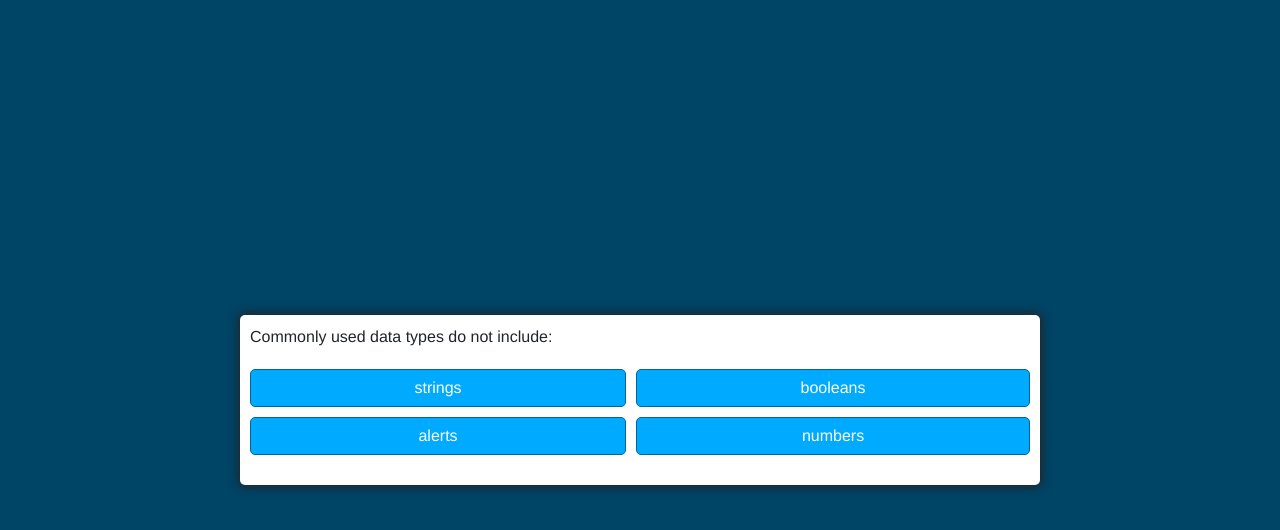
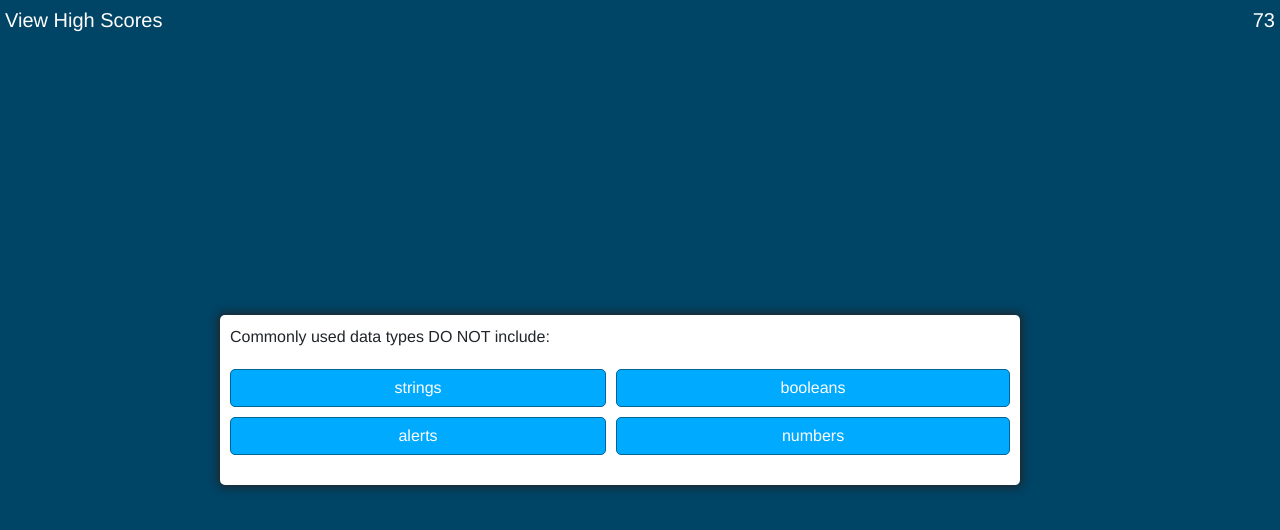
Before and after one commit to SirPotatoIV/coding_quiz, a plain HTML site: page index.html in a window 1280 px wide. Both pictures are taken after a click on the button "Start Quiz". Drawn offline with nearby package versions, Linux system fonts and the light colour scheme.

Commit message:
adding interval

```diff
--- a/index.html
+++ b/index.html
@@ -13,6 +13,12 @@
 </head>
 
 <body>
+    <div class="highscoreLink" id="highScores">
+        <p>View High Scores</p>
+    </div>
+    <div class="timeLeft" id="quiz-timer">
+        <span id="countdown">75</span>
+    </div>
 
     <div class="container" id="questionsblock">
         <div id="question-container" class="hide">
@@ -35,6 +41,10 @@
         <button id="submit-btn" class="submit-btn btn">Submit</button>
     </div>
 
+    <div class="highscore-list" id="highList">
+        <ul></ul>
+    </div>
+
 
     <script src="https://code.jquery.com/jquery-3.5.1.slim.min.js"
         integrity="sha384-DfXdz2htPH0lsSSs5nCTpuj/zy4C+OGpamoFVy38MVBnE+IbbVYUew+OrCXaRkfj"
--- a/script.js
+++ b/script.js
@@ -5,26 +5,38 @@ const questionContainerElement = document.getElementById('question-container')
 const questionElement = document.getElementById('question')
 const quesBlockElement = document.getElementById('questionsblock')
 const answerButtonsElement = document.getElementById('answer-buttons')
+const formElement = document.getElementById('formname')
+const timerElement = document.getElementById('quiz-timer')
+let initElement = document.getElementById('initials')
 let shuffledQuestions, currentQuestionIndex
+//let counterTime = 60
 
-let counterTime = 60
 
 startButton.addEventListener('click', startGame)
-//nextButton.addEventListener('click', () => {
-//    currentQuestionIndex++
-//   setNextQuestion()
-//})
+
 
 function startGame() {
     console.log('Started')
     startButton.classList.add('hide')
-    shuffledQuestions = questions.sort(() => Math.random() -.5)
+    shuffledQuestions = questions.sort(() => Math.random() - .5)
     currentQuestionIndex = 0
     questionContainerElement.classList.remove('hide')
-    //start the time
+    //startCountdown()
+
+
+    var seconds = document.getElementById("countdown").textContent;
+    var countdown = setInterval(function () {
+        seconds--;
+        document.getElementById("countdown").textContent = seconds;
+        if (seconds <= 0) clearInterval(countdown);
+    }, 1000);
+
+
     setNextQuestion()
 
 }
+
+
 
 function setNextQuestion() {
     resetState()
@@ -41,8 +53,8 @@ function showQuestion(question) {
         if (answer.correct) {
             button.dataset.correct = answer
         }
-        else{
-            counterTime= counterTime - 15
+        else {
+            button.dataset.wrong = answer
         }
 
         button.addEventListener('click', selectAnswer)
@@ -74,24 +86,27 @@ function selectAnswer(e) {
         currentQuestionIndex++
         setNextQuestion()
 
-    }else {
+    } else {
         // you nee to hide all and unhide the form (inititals and the submit to save local storage)
         quesBlockElement.classList.add('hide')
+        formElement.classList.remove('hide')
+
         // read from local storag JSON.parse
         // onclick for the button
         submitButton.addEventListener('click', inputStore())
         //grab the input for the initials
         function inputStore() {
-           localStorage.setItem('user',JSON.stringify(initials))
+            localStorage.setItem('user', JSON.stringify(initials))
         }
         // you read the localstorage varibale rank  (parse)
         var user = JSON.parse(localStorage.getItem('user'))
         // if empyt start rank =[]
+        let rank = []
         //stop the timer  (clearInterval)
-
-        newUsser={
+        clearInterval(countdown)
+        newUsser = {
             initials: $("inputname").val(),
-           score:  counterTime
+            score: seconds
         }
 
         //push inside rank and then samve local storage JSON.stringify
@@ -113,6 +128,7 @@ function setStatusClass(element, correct) {
     }
 }
 
+
 function clearStatusClass(element) {
     element.classList.remove('correct')
     element.classList.remove('wrong')
@@ -120,7 +136,7 @@ function clearStatusClass(element) {
 
 const questions = [
     {
-        question: 'Commonly used data types do not include:',
+        question: 'Commonly used data types DO NOT include:',
         answers: [
             { text: 'strings', correct: false },
             { text: 'booleans', correct: false },
@@ -129,7 +145,7 @@ const questions = [
         ]
     },
     {
-        question: 'The condition of an if/else statement is enclosed within _____.',
+        question: 'The condition of an if / else statement is enclosed within _____.',
         answers: [
             { text: 'parenthesis', correct: false },
             { text: 'curly brackets', correct: true },
--- a/styles.css
+++ b/styles.css
@@ -7,6 +7,22 @@
     --hue-neutral: 200;
     --hue-wrong: 0;
     --hue-correct: 145;
+}
+
+.highscoreLink {
+    position: absolute;
+    top: 5px;
+    left: 5px;
+    font-size: 20px;
+    color: white;
+}
+
+.timeLeft {
+    position: absolute;
+    top: 5px;
+    right: 5px;
+    font-size: 20px;
+    color: white;
 }
 
 body {
@@ -68,10 +84,13 @@ body.wrong {
     --hue: var(--hue-wrong);
 }
 
-.start-btn, .next-btn {
+.start-btn {
     font-size: 1.5rem;
     font-weight: bold;
-    padding: 10px 20px
+    padding: 10px 20px;
+    top: 50%;
+    left: 50%;
+
 
 }
 
```
Lines whose indentation alone changed are shown as unchanged.
